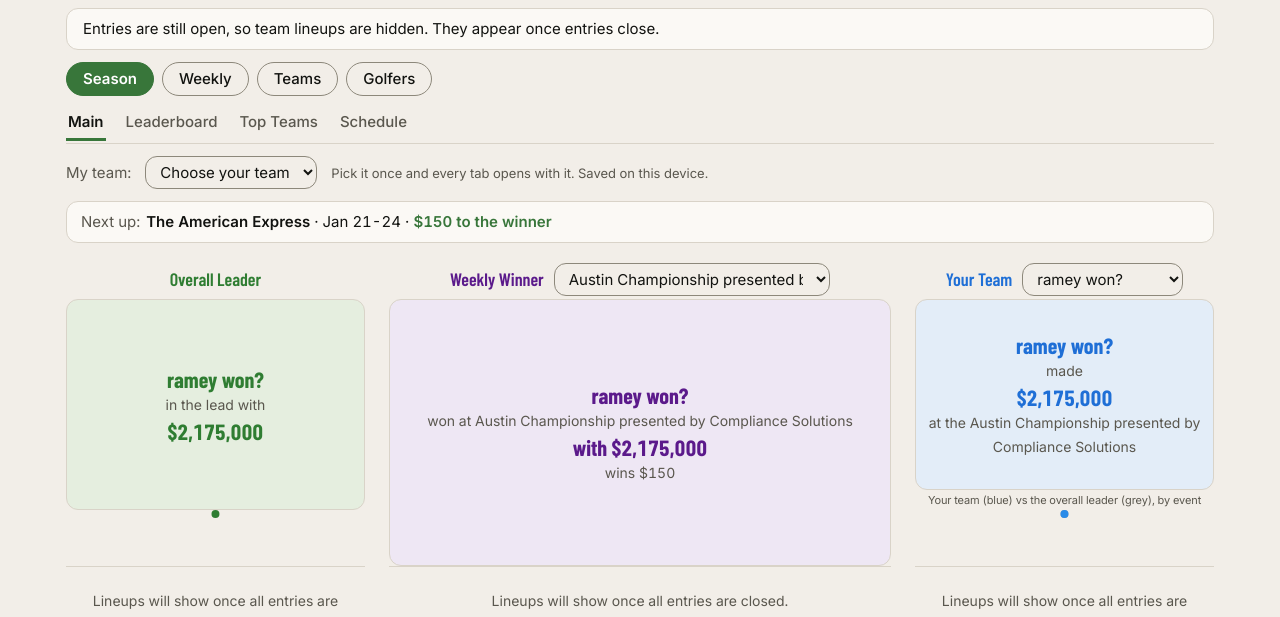
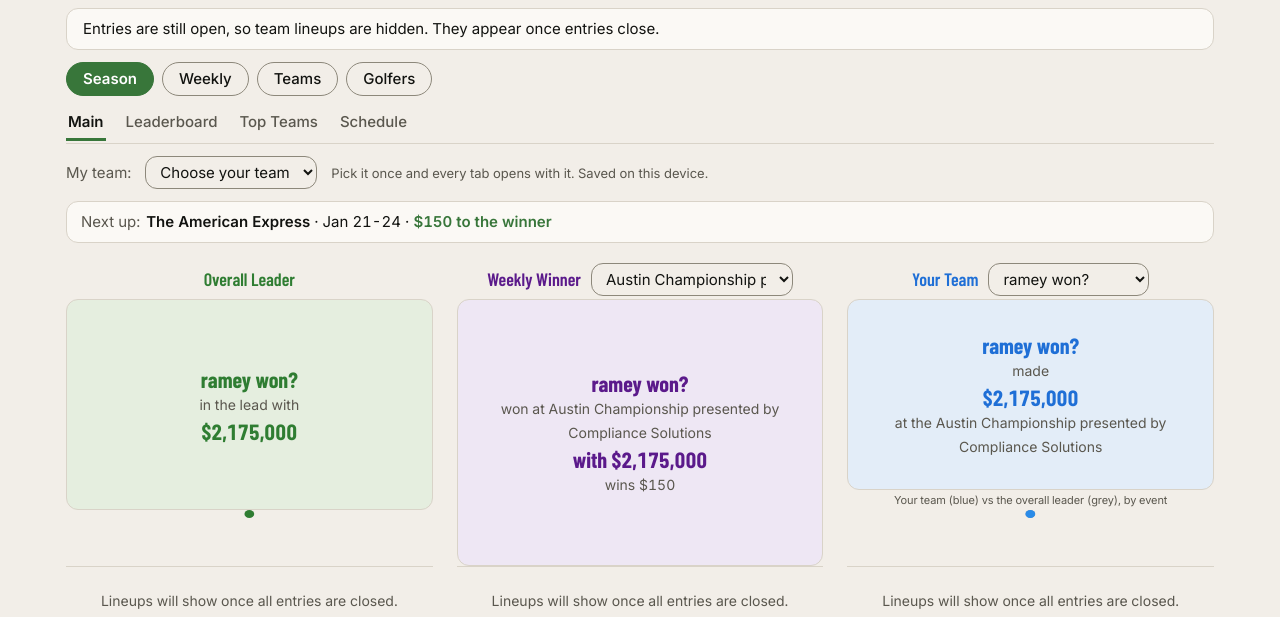
Before and after one commit to BackwardsHAT123/fgt-tracker, a plain HTML site: page site/dashboard.html in a window 1280 px wide. Shown: the part 133-750 px from the top of the page. Drawn offline with nearby package versions, Linux system fonts and the light colour scheme; no server answers.

Commit message:
Main tab: keep the three columns equal width with long event names
Co-Authored-By: Claude Sonnet 5.5 <noreply@anthropic.com>

```diff
--- a/site/dashboard.html
+++ b/site/dashboard.html
@@ -98,7 +98,7 @@
   .green { --c: var(--green); --c-bar: var(--green-bar); --c-tint: var(--green-tint); }
   .purple { --c: var(--purple); --c-bar: var(--purple-bar); --c-tint: var(--purple-tint); }
   .blue { --c: var(--blue); --c-bar: var(--blue-bar); --c-tint: var(--blue-tint); }
-  .cols { display: grid; grid-template-columns: repeat(3, 1fr); gap: var(--space-5); }
+  .cols { display: grid; grid-template-columns: repeat(3, minmax(0, 1fr)); gap: var(--space-5); }   /* minmax(0,...) keeps long names from widening a column */
   @media (max-width: 860px) { .cols { grid-template-columns: 1fr; } }
   .hd { height: 40px; display: flex; align-items: center; justify-content: center; gap: 10px; }
   .hd h2 { font-size: 18px; line-height: 24px; font-weight: 600; margin: 0; color: var(--c); }
```
Also changed, not shown: 1 other file.
